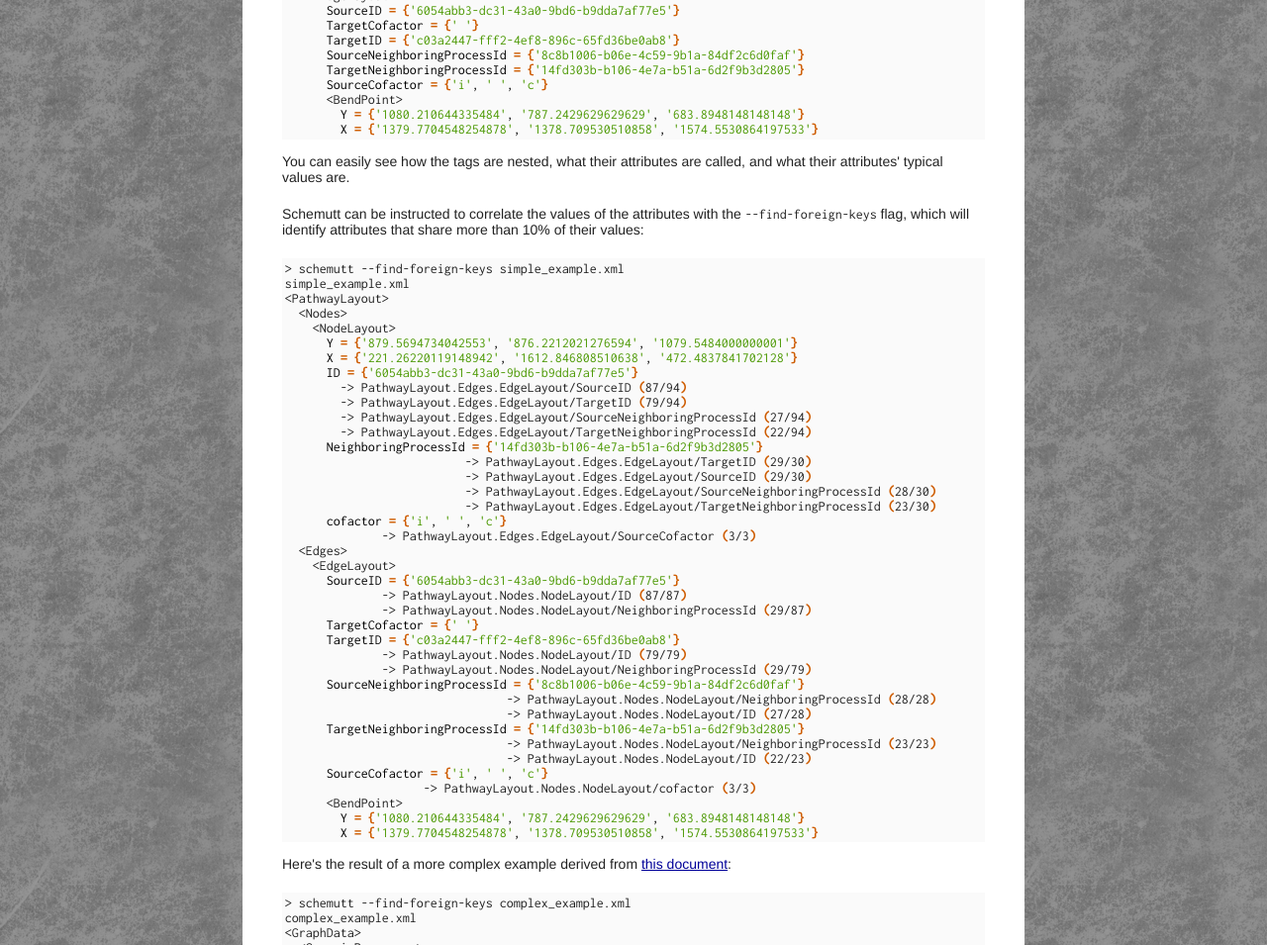
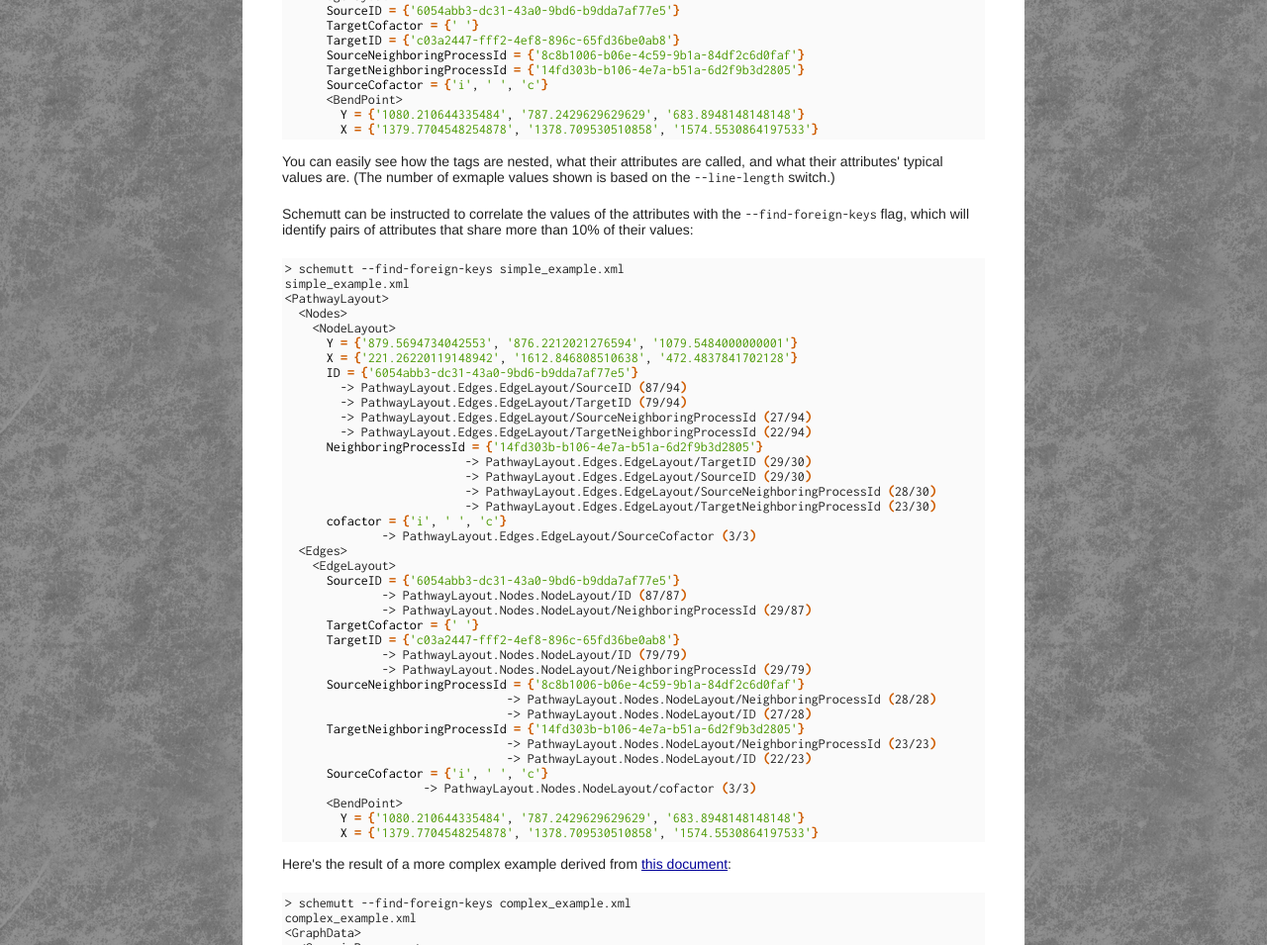
Before and after one commit to irskep/schemutt, a plain HTML site: page index.html in a window 1280 px wide. Shown: the part 916-1871 px from the top of the page at 99% size. Drawn offline with Linux system fonts and the light colour scheme.

Commit message:
Generated html for last change

```diff
--- a/index.html
+++ b/index.html
@@ -205,11 +205,12 @@ simple_example.xml
 
                 <p>You can easily see how the tags are nested, what their
                 attributes are called, and what their attributes' typical values
-                are.</p>
+                are. (The number of exmaple values shown is based on the
+                <tt>--line-length</tt> switch.)</p>
 
                 <p>Schemutt can be instructed to correlate the values of the
                 attributes with the <tt>--find-foreign-keys</tt> flag, which will identify
-                attributes that share more than 10% of their values:</p>
+                pairs of attributes that share more than 10% of their values:</p>
 
                 <div class="highlight"><pre>&gt; schemutt --find-foreign-keys simple_example.xml
 simple_example.xml
```
